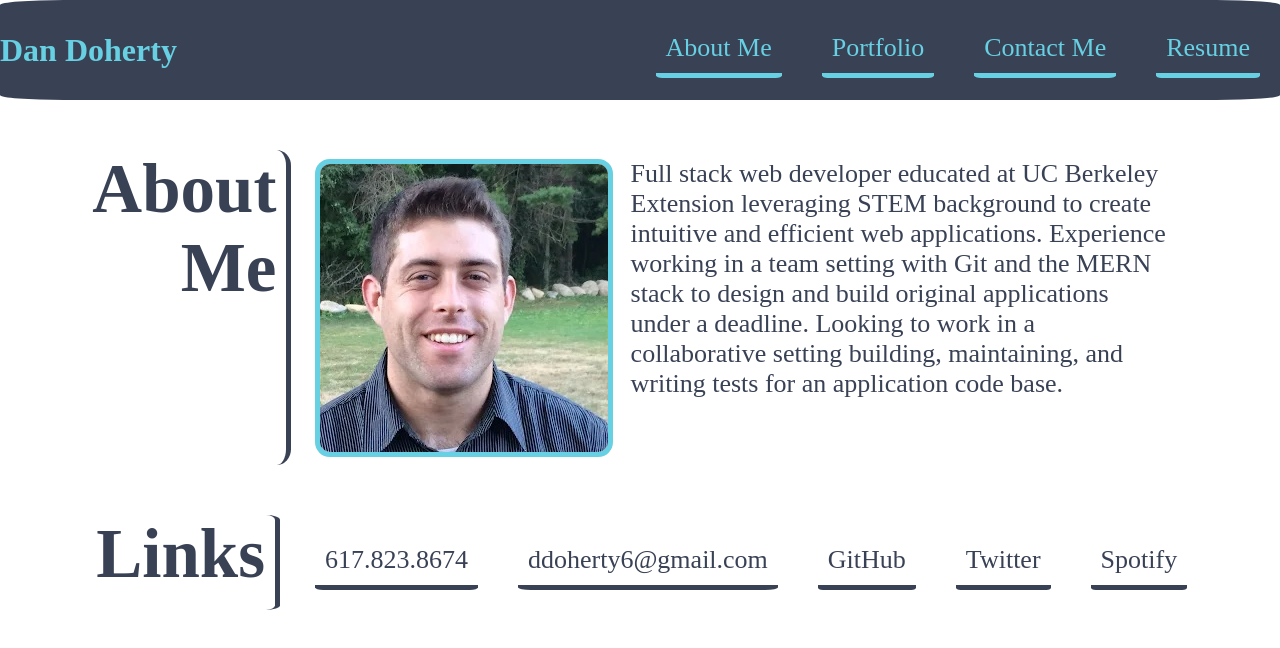
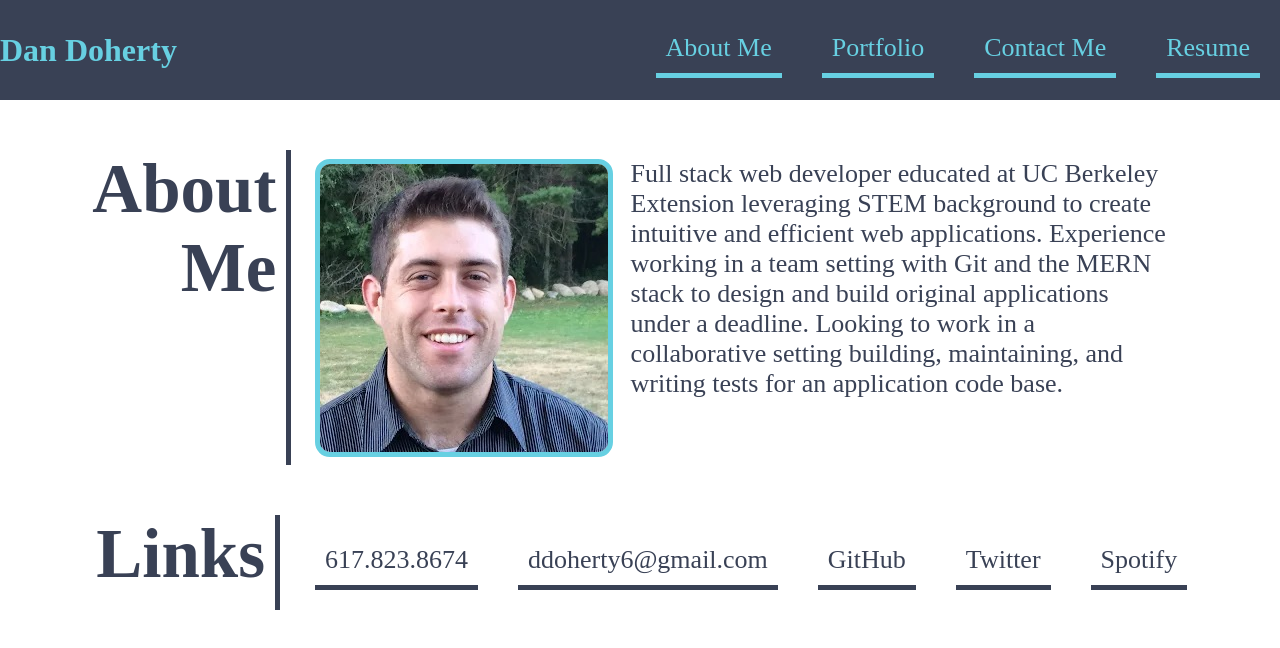
Before and after one commit to ddoherty6/portfolio, a React (Create React App) app in the folder client/: page / in a window 1280 px wide. Shown: the top 648 px of the page. Built offline with nearby package versions, Linux system fonts and the light colour scheme.

Commit message:
changing border radius

```diff
--- a/client/public/index.html
+++ b/client/public/index.html
@@ -28,7 +28,7 @@
       work correctly both with client-side routing and a non-root public URL.
       Learn how to configure a non-root public URL by running `npm run build`.
     -->
-    <title>React App</title>
+    <title>Dan Doherty</title>
   </head>
   <body>
     <noscript>You need to enable JavaScript to run this app.</noscript>
--- a/client/src/index.css
+++ b/client/src/index.css
@@ -21,7 +21,6 @@ code {
   box-sizing: border-box;
   margin: 0;
   padding: 0;
-  border-radius: 5%;
 }
 
 /* body { */
@@ -41,7 +40,6 @@ header {
     justify-content: space-between;
     height: 100px;
     align-items: center;
-    border-radius: 5%;
 }
 
 header .stylebox {
@@ -94,6 +92,10 @@ header nav .nav-item a {
   top: 220px;
   font-size: 36px;
   display: none;
+}
+
+main section img {
+  border-radius: 5%;
 }
 
 main {
```
Also changed, not shown: 2 other files (tests, documents, lock files or other folders).
